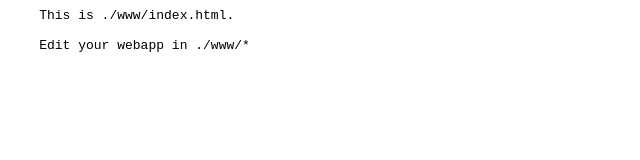
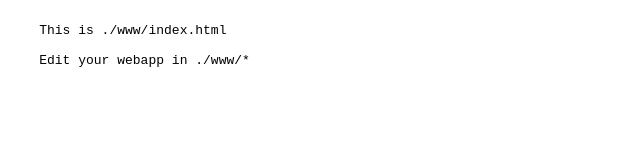
Before and after one commit to ashok-paragon/nodejs-heroku-template, a website: page www/index.html in a window 1280 px wide. Shown: the whole page, without its empty margins (0-640 px from the left). Drawn offline with Linux system fonts and the light colour scheme.

Commit message:
Update index.html

```diff
--- a/www/index.html
+++ b/www/index.html
@@ -1,6 +1,7 @@
 <html>
 <pre>
-    This is ./www/index.html.
+
+    This is ./www/index.html
 
     Edit your webapp in ./www/*
 </pre>
```
